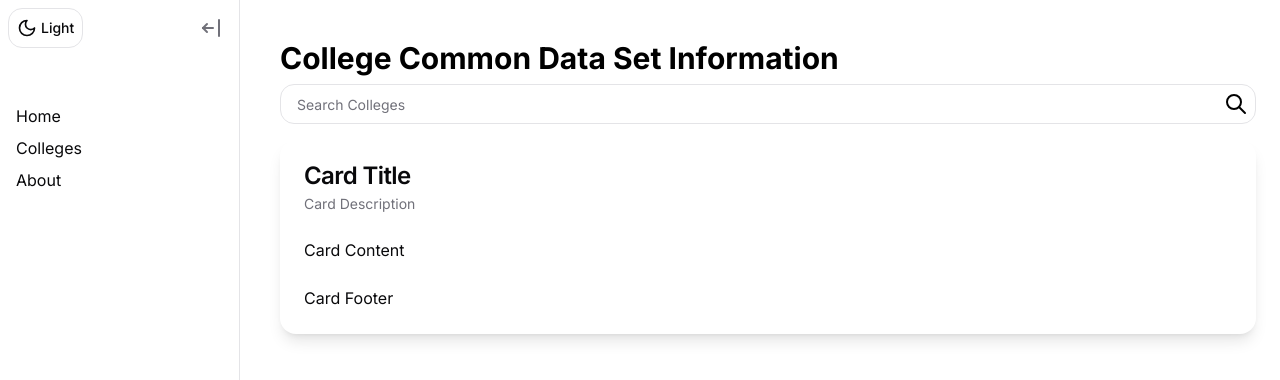
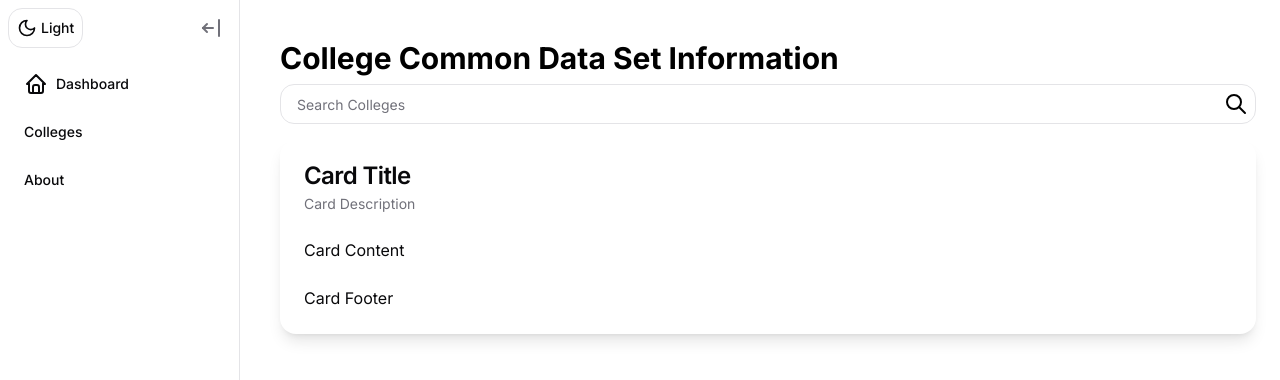
Before and after one commit to averybudlong/ProjectGemini, a Next.js app: page / in a window 1280 px wide. Shown: the top 380 px of the page. Built offline with nearby package versions, Linux system fonts and the light colour scheme.

Commit message:
added more pages and improved sidebar styling

```diff
--- a/src/app/globals.css
+++ b/src/app/globals.css
@@ -24,6 +24,7 @@
     --input: 240 5.9% 90%;
     --ring: 240 5.9% 10%;
     --radius: 1rem;
+    --green-button-text: 240 10% 3.9%;
   }
 
   .dark {
--- a/src/components/ModeToggle.tsx
+++ b/src/components/ModeToggle.tsx
@@ -33,7 +33,7 @@ export default function ModeToggle() {
         <Button
           variant="outline"
           onClick={handleToggle}
-          className="flex items-center gap-1 py-1 px-2 text-l absolute top-0 left-0"
+          className="flex items-center gap-1 py-1 px-2 text-l absolute top-0 left-0 hover:text-[hsl(var(--green-button-text))]"
         >
           <div className="relative w-[1.25rem] h-[1.25rem]">
             <Sun className="h-[1.25rem] w-[1.25rem] rotate-0 scale-0 transition-all dark:-rotate-90 dark:scale-100 absolute top-0 left-0" />
--- a/src/components/Sidebar.tsx
+++ b/src/components/Sidebar.tsx
@@ -2,8 +2,14 @@
 "use client";
 
 import React from "react";
-import { IconArrowBarLeft, IconArrowBarRight } from "@tabler/icons-react";
+import {
+  IconArrowBarLeft,
+  IconArrowBarRight,
+  IconHome,
+} from "@tabler/icons-react";
 import ModeToggle from "../components/ModeToggle";
+import { Button } from "@/components/ui/button";
+import Link from "next/link";
 
 interface SidebarProps {
   isOpen: boolean;
@@ -27,7 +33,6 @@ const Sidebar: React.FC<SidebarProps> = ({ isOpen, onOpen, onClose }) => {
             isOpen ? "visible" : "invisible"
           }`}
         >
-          {/* Close */}
           <IconArrowBarLeft stroke={2} />
         </button>
         <span>
@@ -35,31 +40,37 @@ const Sidebar: React.FC<SidebarProps> = ({ isOpen, onOpen, onClose }) => {
             <ModeToggle />
           </div>
         </span>
-        <nav className="p-4">
-          <ul className="mt-8">
-            <li className="mb-2">
-              <a
-                href="#"
-                className="text-[hsl(var(--foreground))] hover:text-[hsl(var(--accent-foreground))]"
+        <nav className="p-2">
+          <ul className="space-y-2">
+            <li>
+              <Button
+                variant="ghost"
+                className="w-full justify-start hover:bg-[hsl(142,71%,45%)] hover:text-[hsl(var(--green-button-text))]"
+                asChild
               >
-                Home
-              </a>
+                <Link href="/">
+                  <IconHome />
+                  <span className="ml-2">Dashboard</span>
+                </Link>
+              </Button>
             </li>
-            <li className="mb-2">
-              <a
-                href="#"
-                className="text-[hsl(var(--foreground))] hover:text-[hsl(var(--accent-foreground))]"
+            <li>
+              <Button
+                variant="ghost"
+                className="w-full justify-start hover:bg-[hsl(142,71%,45%)] hover:text-[hsl(var(--green-button-text))]"
+                asChild
               >
-                Colleges
-              </a>
+                <Link href="/colleges">Colleges</Link>
+              </Button>
             </li>
-            <li className="mb-2">
-              <a
-                href="#"
-                className="text-[hsl(var(--foreground))] hover:text-[hsl(var(--accent-foreground))]"
+            <li>
+              <Button
+                variant="ghost"
+                className="w-full justify-start hover:bg-[hsl(142,71%,45%)] hover:text-[hsl(var(--green-button-text))]"
+                asChild
               >
-                About
-              </a>
+                <Link href="/about">About</Link>
+              </Button>
             </li>
           </ul>
         </nav>
@@ -71,7 +82,6 @@ const Sidebar: React.FC<SidebarProps> = ({ isOpen, onOpen, onClose }) => {
           isOpen ? "invisible" : "visible"
         }`}
       >
-        {/* Open */}
         <IconArrowBarRight stroke={2} />
       </button>
     </>
--- a/src/components/ui/button.tsx
+++ b/src/components/ui/button.tsx
@@ -1,8 +1,8 @@
-import * as React from "react"
-import { Slot } from "@radix-ui/react-slot"
-import { cva, type VariantProps } from "class-variance-authority"
+import * as React from "react";
+import { Slot } from "@radix-ui/react-slot";
+import { cva, type VariantProps } from "class-variance-authority";
 
-import { cn } from "@/lib/utils"
+import { cn } from "@/lib/utils";
 
 const buttonVariants = cva(
   "inline-flex items-center justify-center whitespace-nowrap rounded-md text-sm font-medium ring-offset-background transition-colors focus-visible:outline-none focus-visible:ring-2 focus-visible:ring-ring focus-visible:ring-offset-2 disabled:pointer-events-none disabled:opacity-50",
@@ -18,6 +18,7 @@ const buttonVariants = cva(
           "bg-secondary text-secondary-foreground hover:bg-secondary/80",
         ghost: "hover:bg-accent hover:text-accent-foreground",
         link: "text-primary underline-offset-4 hover:underline",
+        green: "bg-accent text-green-button",
       },
       size: {
         default: "h-10 px-4 py-2",
@@ -31,26 +32,26 @@ const buttonVariants = cva(
       size: "default",
     },
   }
-)
+);
 
 export interface ButtonProps
   extends React.ButtonHTMLAttributes<HTMLButtonElement>,
     VariantProps<typeof buttonVariants> {
-  asChild?: boolean
+  asChild?: boolean;
 }
 
 const Button = React.forwardRef<HTMLButtonElement, ButtonProps>(
   ({ className, variant, size, asChild = false, ...props }, ref) => {
-    const Comp = asChild ? Slot : "button"
+    const Comp = asChild ? Slot : "button";
     return (
       <Comp
         className={cn(buttonVariants({ variant, size, className }))}
         ref={ref}
         {...props}
       />
-    )
+    );
   }
-)
-Button.displayName = "Button"
+);
+Button.displayName = "Button";
 
-export { Button, buttonVariants }
+export { Button, buttonVariants };
--- a/tailwind.config.ts
+++ b/tailwind.config.ts
@@ -1,13 +1,13 @@
-import type { Config } from "tailwindcss"
+import type { Config } from "tailwindcss";
 
 const config = {
   darkMode: ["class"],
   content: [
-    './pages/**/*.{ts,tsx}',
-    './components/**/*.{ts,tsx}',
-    './app/**/*.{ts,tsx}',
-    './src/**/*.{ts,tsx}',
-	],
+    "./pages/**/*.{ts,tsx}",
+    "./components/**/*.{ts,tsx}",
+    "./app/**/*.{ts,tsx}",
+    "./src/**/*.{ts,tsx}",
+  ],
   prefix: "",
   theme: {
     container: {
@@ -18,6 +18,9 @@ const config = {
       },
     },
     extend: {
+      textColor: {
+        "green-button": "hsl(var(--green-button-text))",
+      },
       colors: {
         border: "hsl(var(--border))",
         input: "hsl(var(--input))",
@@ -75,6 +78,6 @@ const config = {
     },
   },
   plugins: [require("tailwindcss-animate")],
-} satisfies Config
+} satisfies Config;
 
-export default config
+export default config;
```
